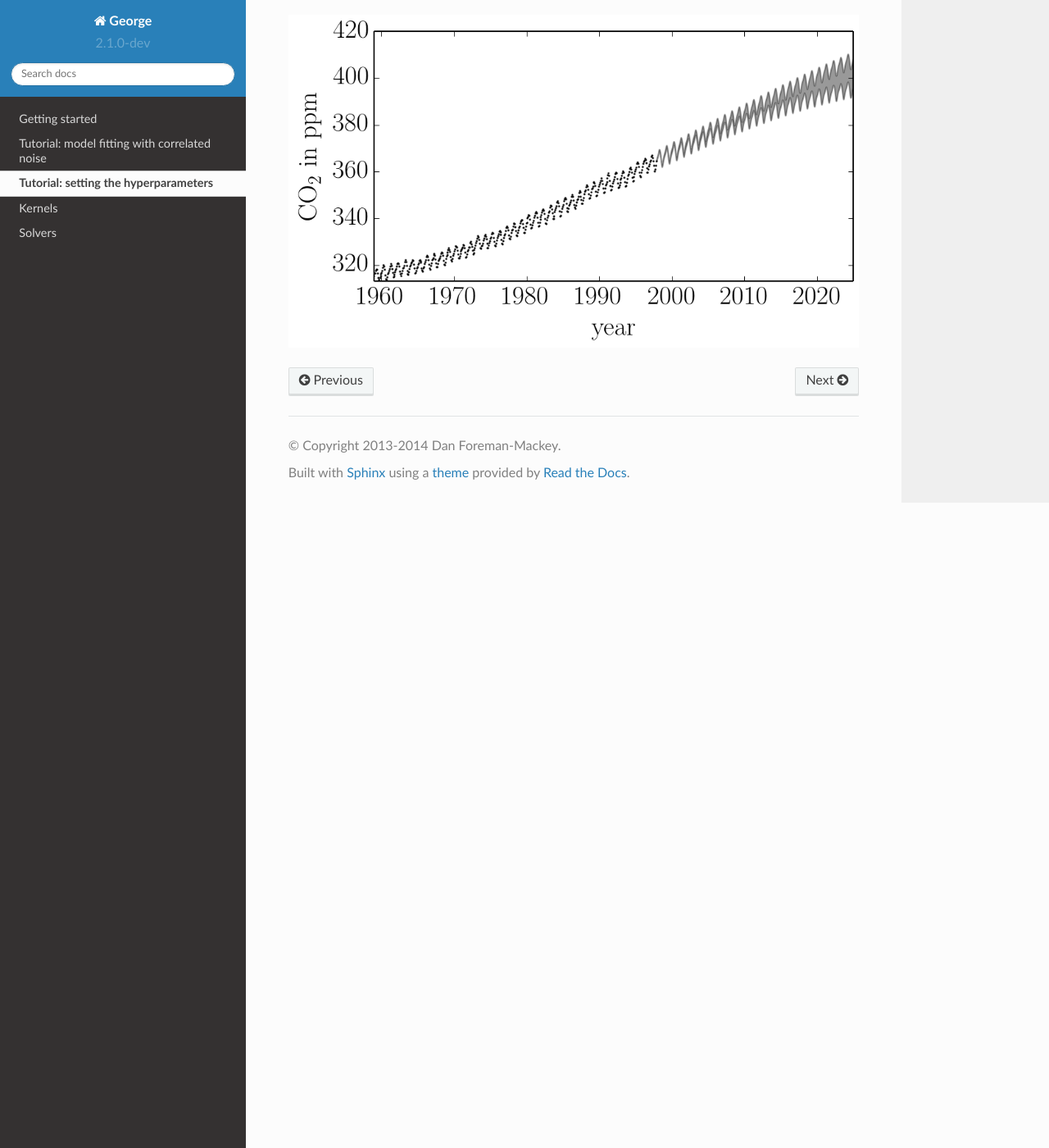
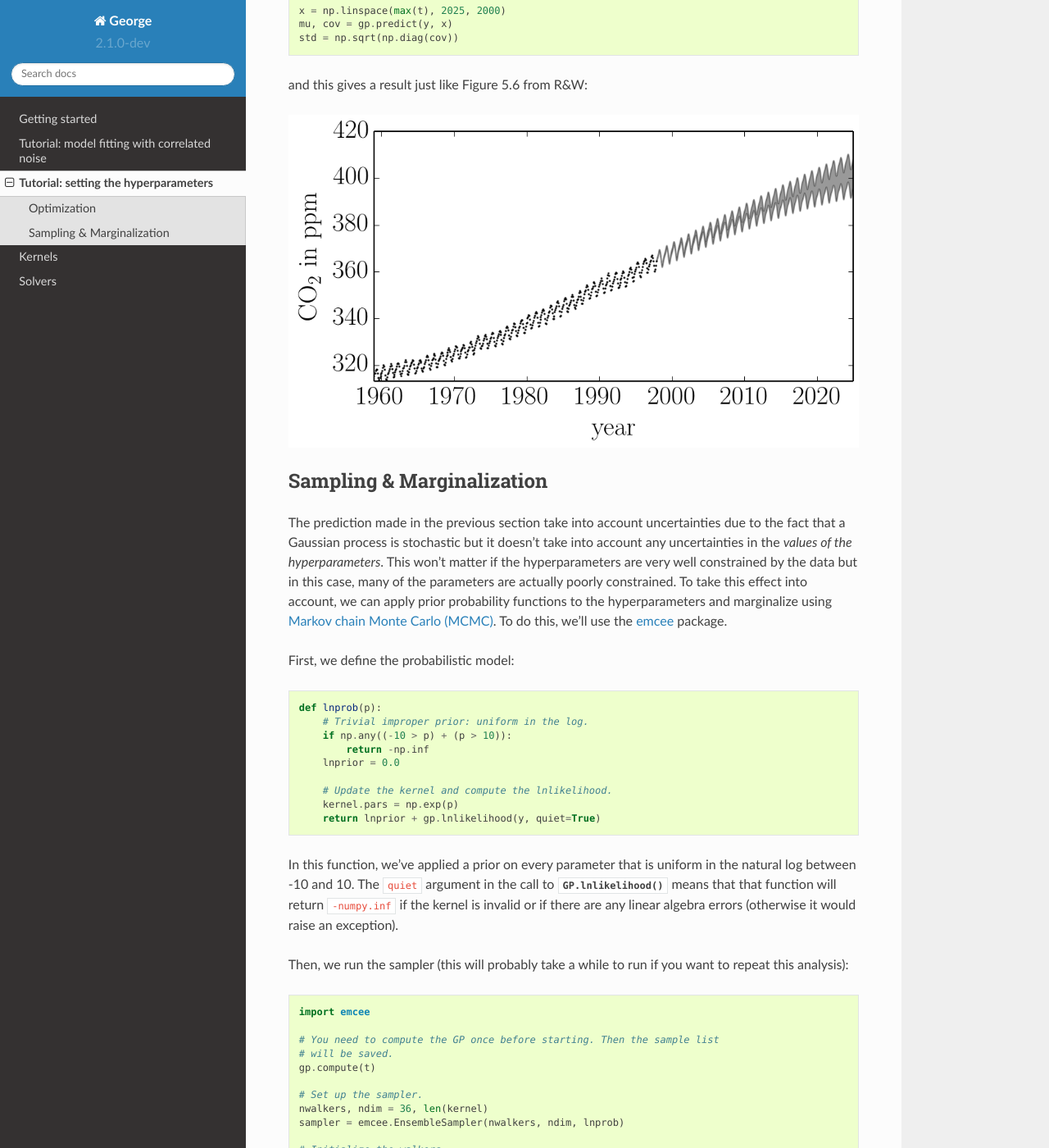
Before and after one commit to dfm/george, a Sphinx documentation site: the page built from docs/user/hyper.rst, in a window 1280 px wide and 1400 px high, scrolled down 2661 px. Shown: the whole window at 82% size. Built offline with Sphinx 7.4.7 and the Read the Docs theme 2.0.0, drawn with Linux system fonts in a browser that asks for light colours; some of the changed text lies outside the part shown.

Commit message:
hyperparameter tutorial

```diff
--- a/docs/user/hyper.rst
+++ b/docs/user/hyper.rst
@@ -67,8 +69,17 @@ as the hyperparameters for now):
     k4 = 0.18**2 * kernels.ExpSquaredKernel(1.6**2) + kernels.WhiteKernel(0.19)
     kernel = k1 + k2 + k3 + k4
 
-Then, to find the "best-fit" hyperparameters, we want to maximize the
-ln-likelihood as a function of the hyperparameters:
+
+Optimization
+------------
+
+If we want to find the "best-fit" hyperparameters, we should *optimize* an
+objective function.
+The two standard functions (as described in Chapter 5 of R&W) are the
+marginalized ln-likelihood and the cross validation likelihood.
+George implements the former in the :func:`GP.lnlikelihood` function and the
+gradient with respect to the hyperparameters in the
+:func:`GP.grad_lnlikelihood` function:
 
 .. code-block:: python
 
@@ -76,19 +87,19 @@ ln-likelihood as a function of the hyperparameters:
     gp = george.GP(kernel, mean=np.mean(y))
     gp.compute(t)
     print(gp.lnlikelihood(y))
+    print(gp.grad_lnlikelihood(y))
 
 In general, you'll probably want to write a custom routine for optimizing this
-function---possibly using the gradient computed using
-:func:`george.GP.grad_lnlikelihood`---but George does come with a simple
-gradient-based non-linear optimization routine that isn't a bad starting
-point:
+function because the optimal choice of method seems to be very problem
+dependent but George does come with a simple gradient-based non-linear
+optimization routine that we'll use for this demo:
 
 .. code-block:: python
 
     p, results = gp.optimize(t, y)
 
-Running this optimization, we find a final ln-likelihood of -100.22 (slightly
-better than the result in R&W) and the following parameter values:
+After running this optimization, we find a final ln-likelihood of -100.22
+(slightly better than the result in R&W) and the following parameter values:
 
 .. include:: ../_static/hyper/results.txt
 
@@ -104,3 +115,91 @@ optimized Gaussian process model by running:
 and this gives a result just like Figure 5.6 from R&W:
 
 .. image:: ../_static/hyper/figure.png
+
+
+Sampling & Marginalization
+--------------------------
+
+The prediction made in the previous section take into account uncertainties
+due to the fact that a Gaussian process is stochastic but it doesn't take into
+account any uncertainties in the *values of the hyperparameters*.
+This won't matter if the hyperparameters are very well constrained by the data
+but in this case, many of the parameters are actually poorly constrained.
+To take this effect into account, we can apply prior probability functions to
+the hyperparameters and marginalize using `Markov chain Monte Carlo (MCMC)
+<http://en.wikipedia.org/wiki/Markov_chain_Monte_Carlo>`_.
+To do this, we'll use the `emcee <http://dan.iel.fm/emcee>`_ package.
+
+First, we define the probabilistic model:
+
+.. code-block:: python
+
+    def lnprob(p):
+        # Trivial improper prior: uniform in the log.
+        if np.any((-10 > p) + (p > 10)):
+            return -np.inf
+        lnprior = 0.0
+
+        # Update the kernel and compute the lnlikelihood.
+        kernel.pars = np.exp(p)
+        return lnprior + gp.lnlikelihood(y, quiet=True)
+
+In this function, we've applied a prior on every parameter that is uniform in
+the natural log between -10 and 10.
+The ``quiet`` argument in the call to :func:`GP.lnlikelihood` means that that
+function will return ``-numpy.inf`` if the kernel is invalid or if there are
+any linear algebra errors (otherwise it would raise an exception).
+
+Then, we run the sampler (this will probably take a while to run if you want
+to repeat this analysis):
+
+.. code-block:: python
+
+    import emcee
+
+    # You need to compute the GP once before starting. Then the sample list
+    # will be saved.
+    gp.compute(t)
+
+    # Set up the sampler.
+    nwalkers, ndim = 36, len(kernel)
+    sampler = emcee.EnsembleSampler(nwalkers, ndim, lnprob)
+
+    # Initialize the walkers.
+    p0 = [np.log(kernel.pars) + 1e-4 * np.random.randn(ndim)
+          for i in range(nwalkers)]
+
+    print("Running burn-in")
+    p0, _, _ = sampler.run_mcmc(p0, 2000)
+
+    print("Running production chain")
+    sampler.run_mcmc(p0, 2000)
+
+After this run, you can plot 50 samples from the marginalized predictive
+probability distribution:
+
+.. code-block:: python
+
+    import matplotlib.pyplot as pl
+
+    x = np.linspace(max(t), 2025, 250)
+    for i in range(50):
+        # Choose a random walker and step.
+        w = np.random.randint(chain.shape[0])
+        n = np.random.randint(2000, chain.shape[1])
+        gp.kernel.pars = np.exp(chain[w, n])
+
+        # Plot a single sample.
+        pl.plot(x, gp.sample_conditional(y, x), "k", alpha=0.3)
+
+This should give you a figure similar to this one:
+
+.. image:: ../_static/hyper/mcmc.png
+
+Comparing this to the same figure in the previous section, you'll notice that
+the error bars on the prediction are now substantially larger than before.
+This is because we are now considering all the predictions that are consistent
+with the data, not just the "best" prediction.
+In general, even though it requires much more computation, it is more
+conservative (and honest) to take all these sources of uncertainty into
+account.
```
Also changed, not shown: other parts of docs/user/hyper.rst (+2 -0 lines).
